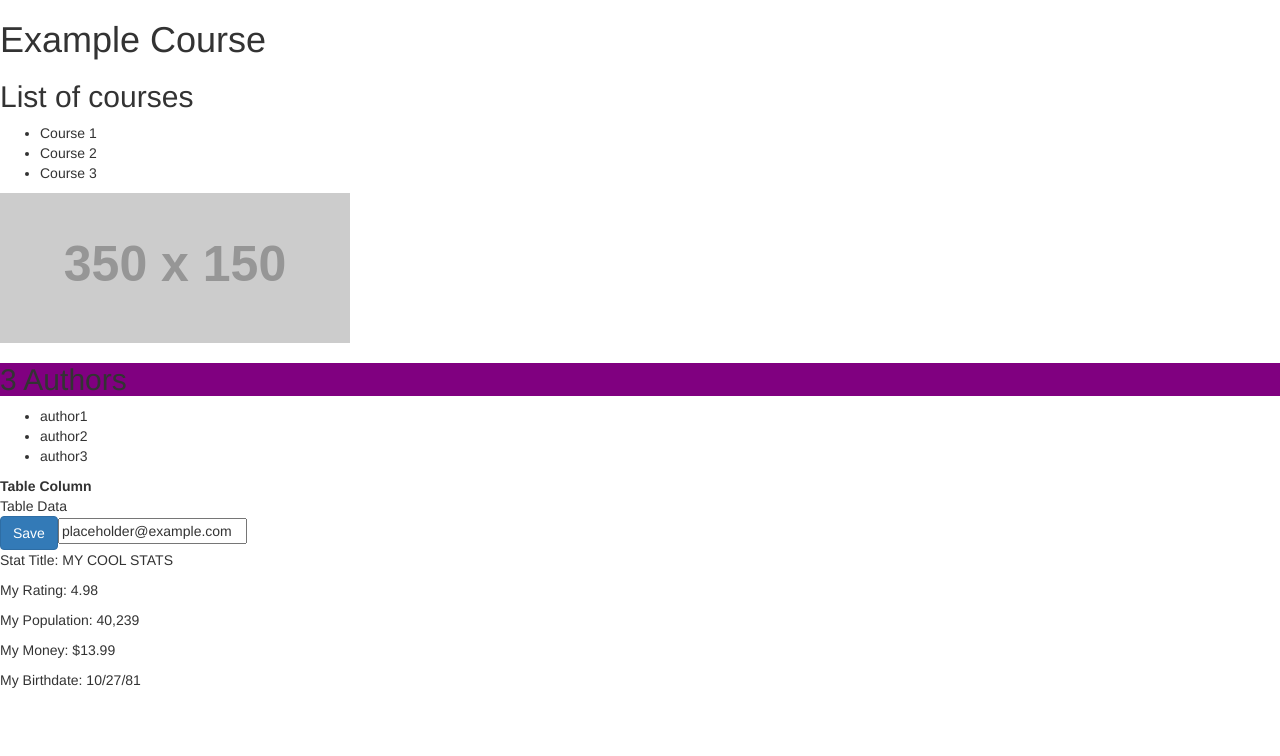
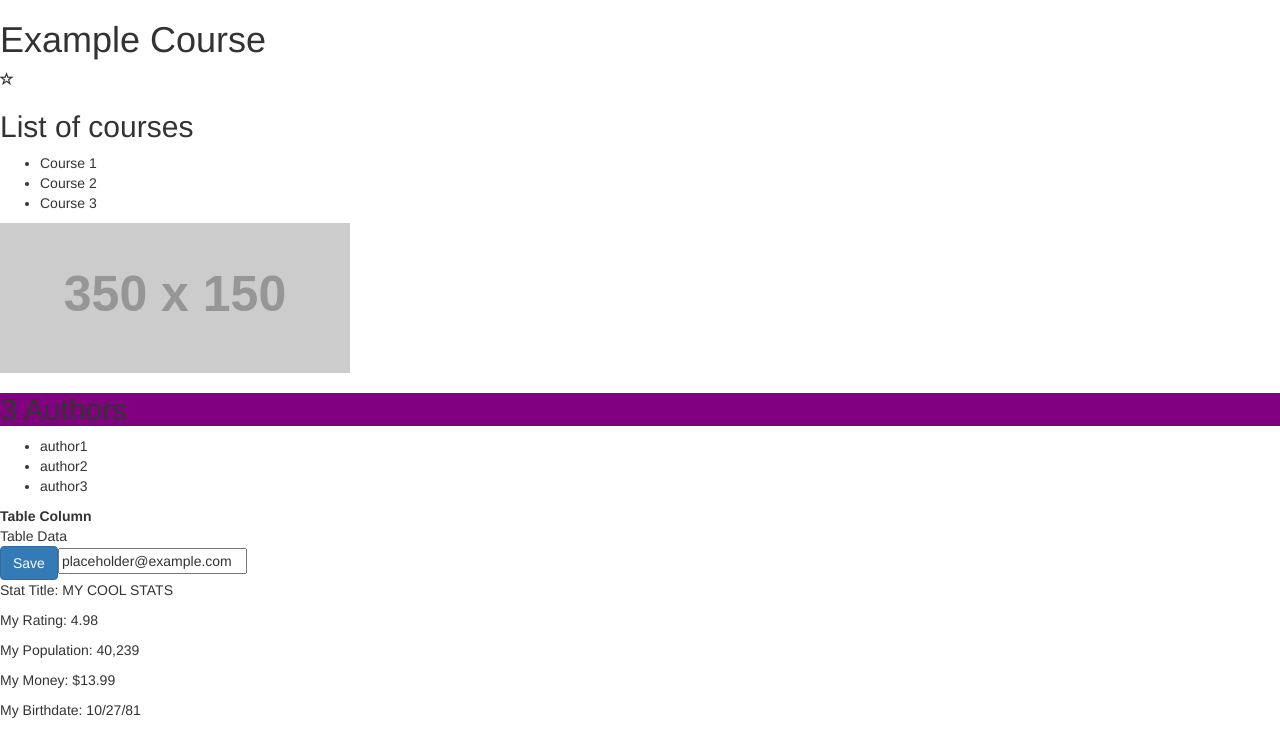
Before and after one commit to lbuthman/typescript-basics, an Angular app in the folder course-example/: page / in a window 1280 px wide. Shown: the top 756 px of the page. Built offline with nearby package versions, Linux system fonts and the light colour scheme.

Commit message:
[feat] Add solution to Assignment 2: Favorite Component

```diff
--- a/course-example/src/app/app.component.html
+++ b/course-example/src/app/app.component.html
@@ -1,4 +1,6 @@
 <h1>Example Course</h1>
+
+<favorite></favorite>
 
 <courses></courses>
 
--- a/course-example/src/app/app.module.ts
+++ b/course-example/src/app/app.module.ts
@@ -8,6 +8,7 @@
 import { CoursesService } from './courses.service';
 import { AuthorsComponent } from './authors/authors.component';
 import { AuthorsService } from './authors.service';
+import { FavoriteComponent } from './favorite/favorite.component';
 
 
 @NgModule({
@@ -15,7 +16,8 @@
     AppComponent,
     CourseComponent,
     CoursesComponent,
-    AuthorsComponent
+    AuthorsComponent,
+    FavoriteComponent
   ],
   imports: [
     BrowserModule,
--- /dev/null
+++ b/course-example/src/app/favorite/favorite.component.html
@@ -0,0 +1,7 @@
+<span
+  (click)="onFavoriteClick()"
+  class="glyphicon"
+  [class.glyphicon-star-empty]="!isFavorited"
+  [class.glyphicon-star]="isFavorited"
+  >
+</span>
--- /dev/null
+++ b/course-example/src/app/favorite/favorite.component.ts
@@ -0,0 +1,21 @@
+import { Component, OnInit } from '@angular/core';
+
+@Component({
+  selector: 'favorite',
+  templateUrl: './favorite.component.html',
+  styleUrls: ['./favorite.component.css']
+})
+export class FavoriteComponent implements OnInit {
+
+  isFavorited = false;
+
+  constructor() { }
+
+  ngOnInit() {
+  }
+
+  onFavoriteClick() {
+    this.isFavorited = !this.isFavorited;
+  }
+
+}
```
Also changed, not shown: course-example/src/app/favorite/favorite.component.css (added), 1 other file (tests, documents, lock files or other folders).
